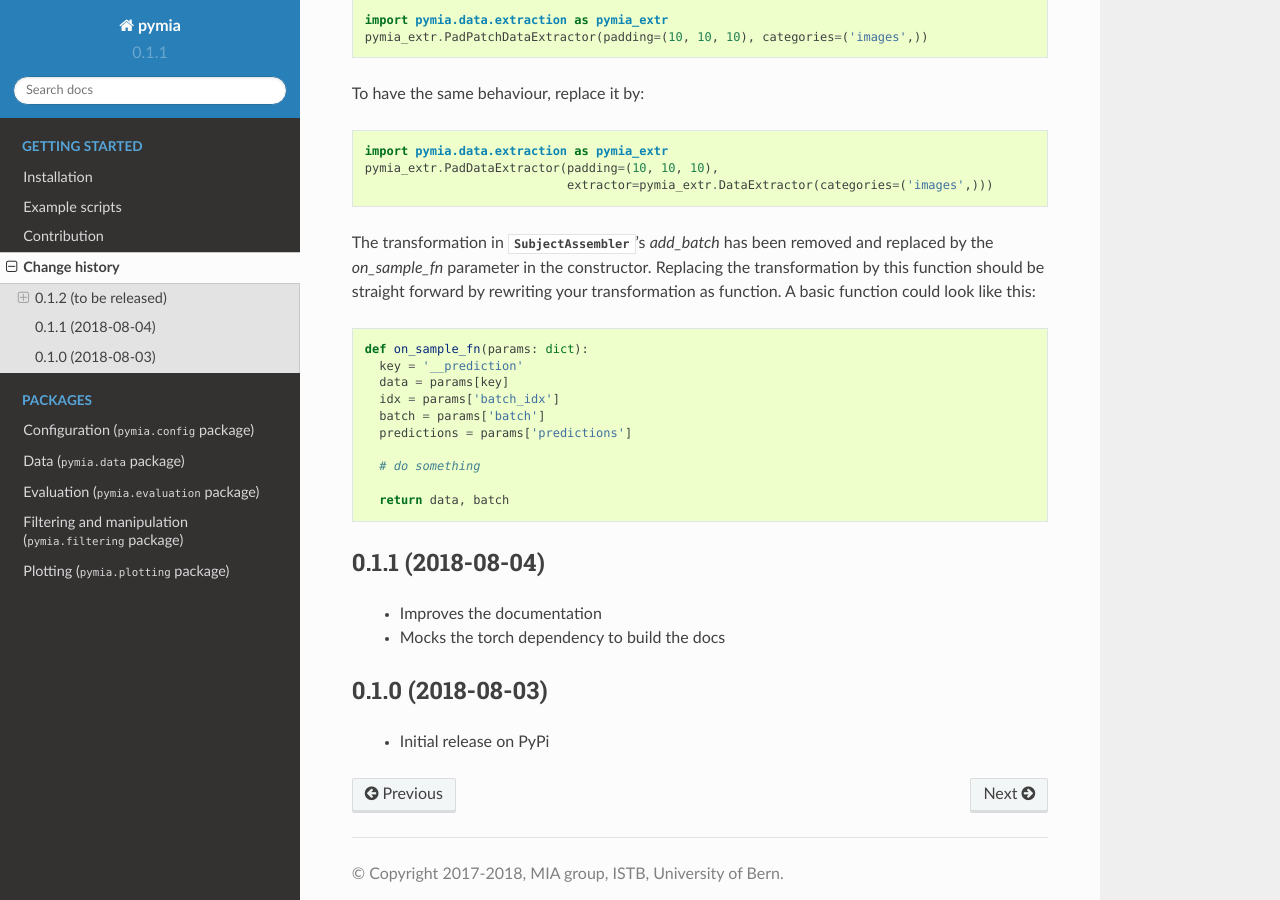
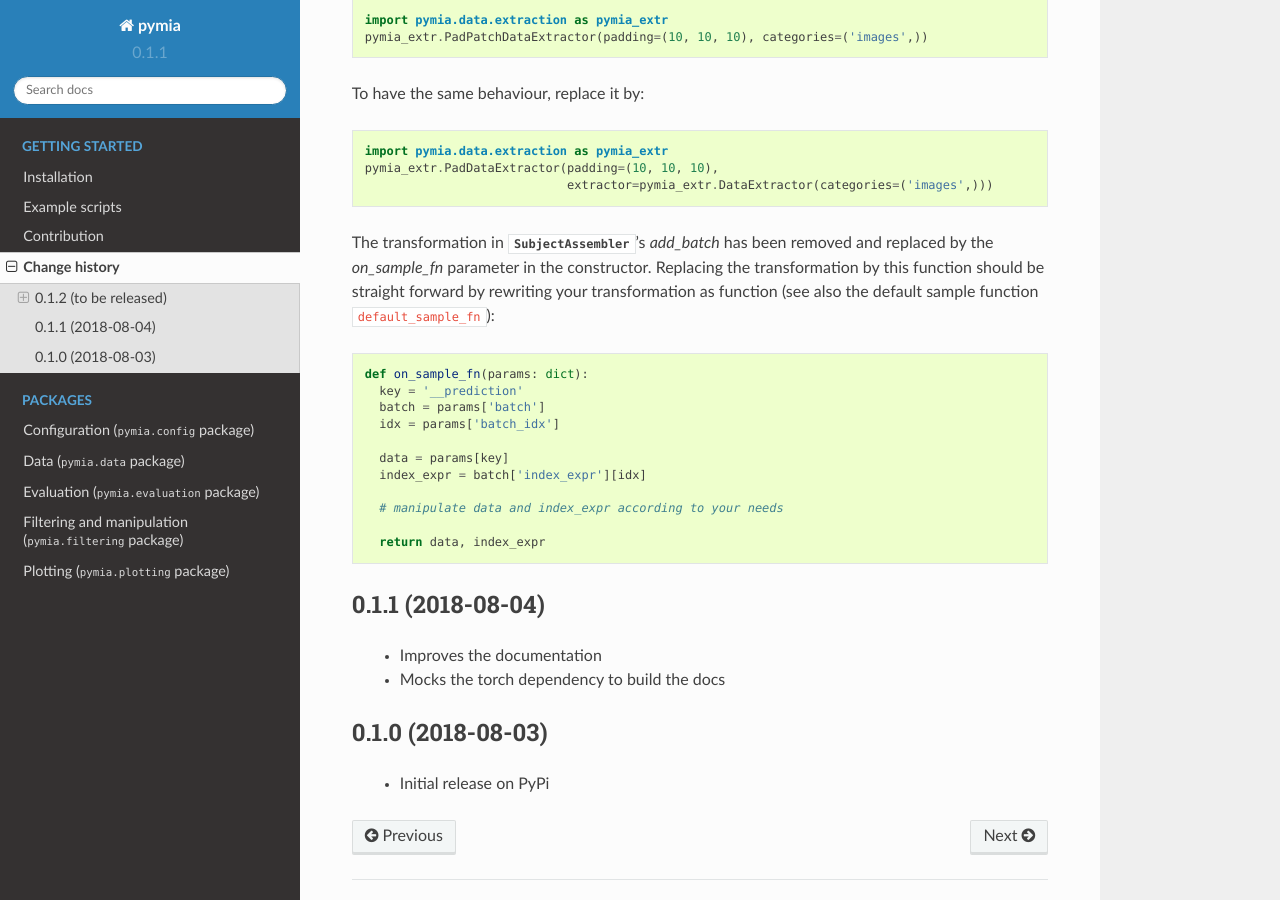
Before and after one commit to rundherum/pymia, a Sphinx documentation site: the page built from docs/history.rst, in a window 1280 px wide and 900 px high, scrolled down 730 px. Built offline with Sphinx 7.4.7 and the Read the Docs theme 2.0.0, drawn with Linux system fonts in a browser that asks for light colours; formulas are drawn with MathJax 3; cross-references to code outside the pages are shown as plain code.

Commit message:
refactor(SubjectAssembler): modify sample function

```diff
--- a/docs/history.rst
+++ b/docs/history.rst
@@ -41,20 +41,21 @@ To have the same behaviour, replace it by:
 
 The transformation in :py:mod:`SubjectAssembler`'s `add_batch` has been removed and replaced by the `on_sample_fn`
 parameter in the constructor. Replacing the transformation by this function should be straight forward by rewriting your
-transformation as function. A basic function could look like this:
+transformation as function (see also the default sample function :py:function:`default_sample_fn`):
 
 .. code-block:: python
 
   def on_sample_fn(params: dict):
     key = '__prediction'
+    batch = params['batch']
+    idx = params['batch_idx']
+
     data = params[key]
-    idx = params['batch_idx']
-    batch = params['batch']
-    predictions = params['predictions']
+    index_expr = batch['index_expr'][idx]
 
-    # do something
+    # manipulate data and index_expr according to your needs
 
-    return data, batch
+    return data, index_expr
 
 0.1.1 (2018-08-04)
 ------------------
```
Also changed, not shown: 1 other file.
